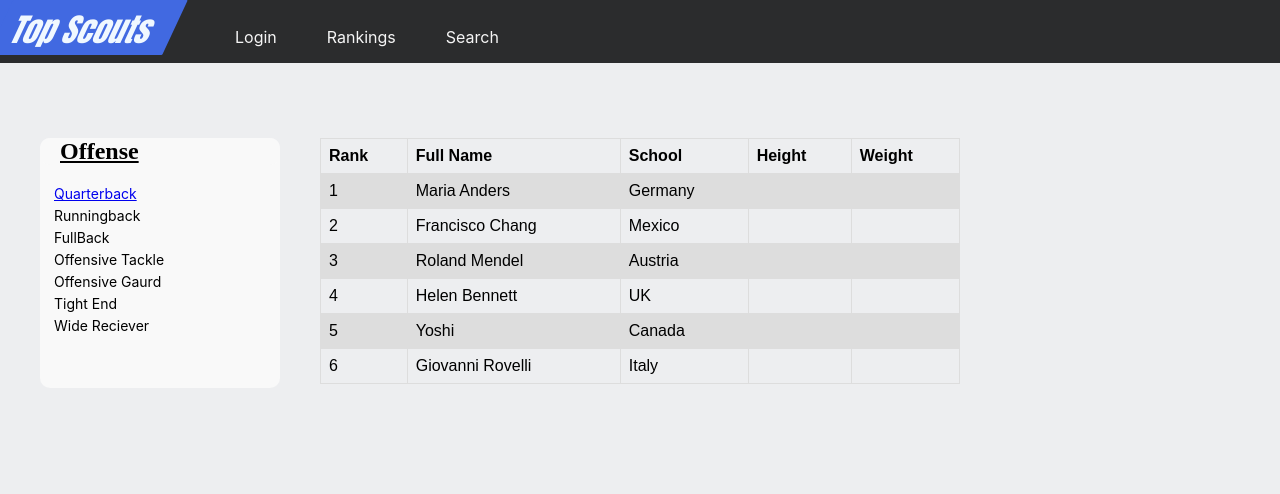
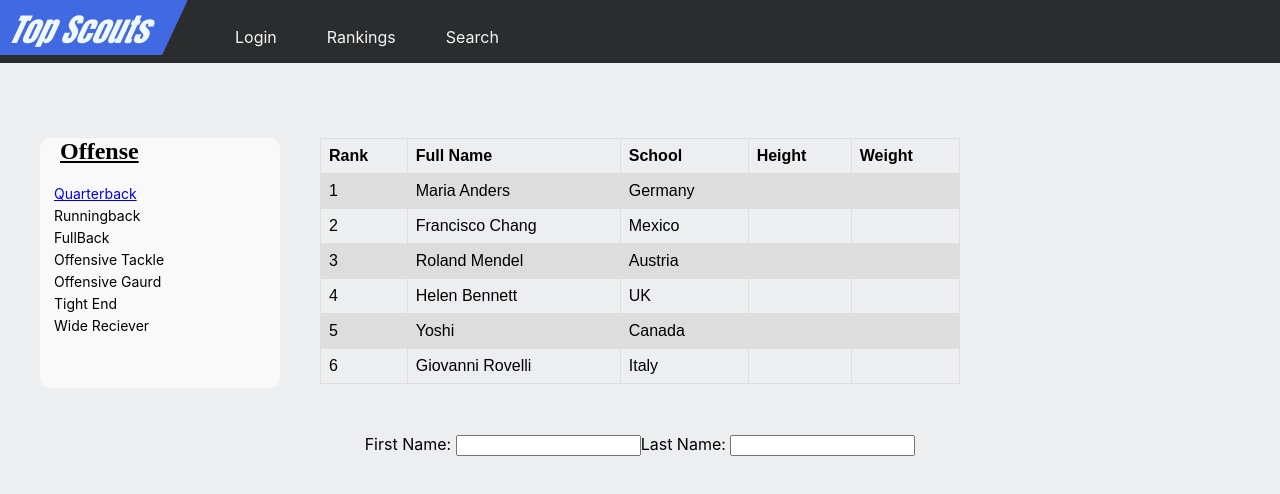
Before and after one commit to brandonj2858/top-scouts-front, a React (Create React App) app: page /rankings in a window 1280 px wide. Shown: the top 494 px of the page. Built offline with nearby package versions, Linux system fonts and the light colour scheme; no server answers.

Commit message:
search added

```diff
--- a/src/pages/Rankings.js
+++ b/src/pages/Rankings.js
@@ -1,9 +1,46 @@
-import React from 'react';
-
+import React, {useState, useEffect} from 'react';
 import {BrowserRouter as Router,Route, Link, Switch} from 'react-router-dom';
 
 
 const Rankings = () => {
+
+  const [players, setPlayers] = useState([])
+  const [suggestions, setSuggestions] = useState([])
+
+  useEffect(() => {
+    fetch('http://localhost:3000/players')
+    .then(res => res.json())
+    .then(resObj => setPlayers(resObj))
+
+  })
+
+
+  const handleChange = (evt) => {
+    const input = evt.target.value
+    const playerNames = players.map((player) => {
+      return player.first_name + " " + player.last_name
+    })
+    if (input.length < 3) {
+      setSuggestions([])
+    }
+    else {
+      const regex = new RegExp(input, 'gi');
+      const suggestions = playerNames.filter((name) => (regex.test(name)))
+      console.log(suggestions)
+      setSuggestions(suggestions)
+    }
+  }
+
+  const handleClick = (evt) => {
+    console.log(evt.target.innerText)
+    const selectedPlayer = players.filter((player) => {
+      return player.first_name + " " + player.last_name == evt.target.innerText
+    })
+    console.log(selectedPlayer)
+  }
+
+
+
     return (
         <div>
 
@@ -100,6 +137,12 @@ const Rankings = () => {
             </tr>
             </table>
 
+            <div style={{paddingTop: "50px"}} >
+            First Name: <input onChange={handleChange} type="text"/>
+            Last Name: <input type="text"/>
+            </div>
+
+            <div>{suggestions.map((name) => <li onClick={handleClick}>{name}</li>)} </div>
 
           </div>
 
```
